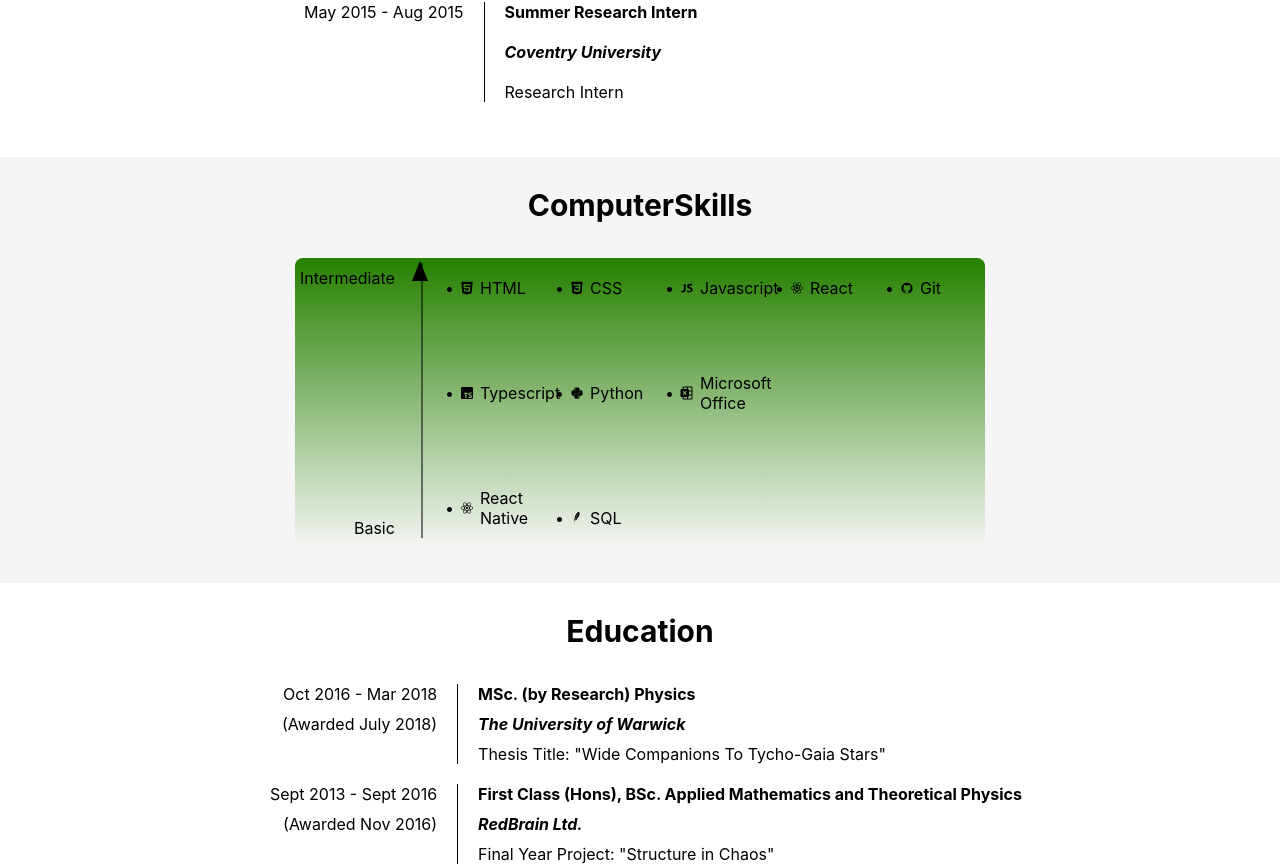
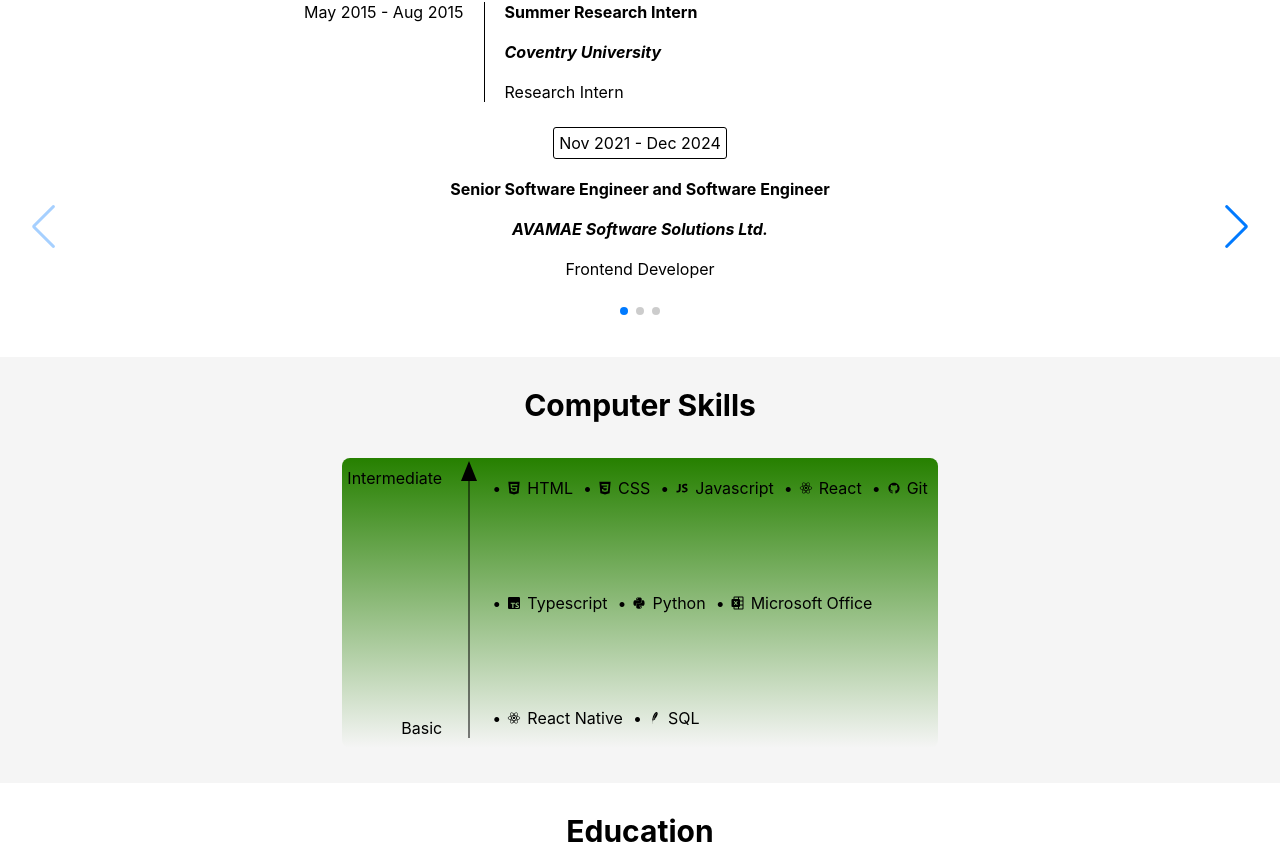
Before and after one commit to Conor07/cv-website, a React (Create React App) app: page / in a window 1280 px wide. Shown: the part 1260-2126 px from the top of the page. Built offline with nearby package versions, Linux system fonts and the light colour scheme.

Commit message:
Implemented carousel for employment page. Updated npm package vulnerabilities

```diff
--- a/package.json
+++ b/package.json
@@ -10,7 +10,8 @@
     "react-icons": "^5.4.0",
     "react-redux": "^9.2.0",
     "react-scripts": "5.0.1",
-    "sass": "^1.83.4"
+    "sass": "^1.83.4",
+    "swiper": "^11.2.1"
   },
   "scripts": {
     "start": "react-scripts start",
--- a/src/App.tsx
+++ b/src/App.tsx
@@ -1,6 +1,10 @@
 import "src/styles/main.scss";
 import "src/styles/pages.scss";
 import "src/styles/mediaQueries.scss";
+import "swiper/css";
+import "swiper/css/navigation";
+import "swiper/css/pagination";
+import "swiper/css/scrollbar";
 
 import React, { useEffect, useState } from "react";
 import { store } from "./app/store";
--- a/src/pages/ComputerSkills.tsx
+++ b/src/pages/ComputerSkills.tsx
@@ -53,7 +53,7 @@
       className={`${PageNames.ComputerSkillsPage} Page`}
       ref={ref}
     >
-      <div className="PageTitle">ComputerSkills</div>
+      <div className="PageTitle">Computer Skills</div>
 
       <div className="ComputerSkillsTable">
         <div className="ArrowColumn">
--- a/src/pages/Education.tsx
+++ b/src/pages/Education.tsx
@@ -68,7 +68,7 @@
             First Class (Hons), BSc. Applied Mathematics and Theoretical Physics
           </div>
 
-          <div className="University">RedBrain Ltd.</div>
+          <div className="University">Coventry University</div>
 
           <div className="Text">Final Year Project: "Structure in Chaos"</div>
         </div>
--- a/src/pages/Employment.tsx
+++ b/src/pages/Employment.tsx
@@ -7,6 +7,8 @@
   selectCurrentScreen,
   selectHeaderHeight,
 } from "src/reducers/navigation";
+import { Swiper, SwiperSlide } from "swiper/react";
+import { Navigation, Pagination, Scrollbar, A11y } from "swiper/modules";
 
 type EmploymentProps = {
   scrollPosition: number;
@@ -44,6 +46,8 @@
     >
       <div className="PageTitle">Employment</div>
 
+      {/* Table Version: */}
+
       <div className="EmploymentTable">
         <div className="EmploymentItem">
           <div className="Date">Nov 2021 - Dec 2024</div>
@@ -79,6 +83,61 @@
           <div className="Text">Research Intern</div>
         </div>
       </div>
+
+      {/* Carousel Version: */}
+
+      <Swiper
+        className="EmploymentCarousel"
+        modules={[Navigation, Pagination, A11y]}
+        // modules={[Navigation, Pagination, Scrollbar, A11y]}
+        spaceBetween={50}
+        slidesPerView={1}
+        navigation
+        pagination={{ clickable: true }}
+        // scrollbar={{ draggable: true }}
+        onSlideChange={() => console.log("slide change")}
+        onSwiper={(swiper) => console.log(swiper)}
+      >
+        <SwiperSlide>
+          <div className="EmploymentItem">
+            <div className="Date">Nov 2021 - Dec 2024</div>
+
+            <div className="Title">
+              Senior Software Engineer and Software Engineer
+            </div>
+
+            <div className="Company">AVAMAE Software Solutions Ltd.</div>
+
+            <div className="Text">Frontend Developer</div>
+          </div>
+        </SwiperSlide>
+
+        <SwiperSlide>
+          <div className="EmploymentItem">
+            <div className="Date">Apr 2018 - May 2020</div>
+
+            <div className="Title">
+              Mid Level Developer and Junior Developer in Machine Learning
+            </div>
+
+            <div className="Company">RedBrain Ltd.</div>
+
+            <div className="Text">Machine Learning Developer</div>
+          </div>
+        </SwiperSlide>
+
+        <SwiperSlide>
+          <div className="EmploymentItem">
+            <div className="Date">May 2015 - Aug 2015</div>
+
+            <div className="Title">Summer Research Intern</div>
+
+            <div className="Company">Coventry University</div>
+
+            <div className="Text">Research Intern</div>
+          </div>
+        </SwiperSlide>
+      </Swiper>
     </div>
   );
 };
--- a/src/styles/pages.scss
+++ b/src/styles/pages.scss
@@ -43,6 +43,41 @@
       .Text {
         grid-row: 3 / 4;
         grid-column: 2 / 3;
+      }
+    }
+  }
+
+  .EmploymentCarousel {
+    width: 100%;
+    height: 200px;
+
+    .EmploymentItem {
+      display: flex;
+      flex-direction: column;
+      gap: 20px;
+      align-items: center;
+
+      .Date {
+        text-align: center;
+        border: 1px solid black;
+        border-radius: 3px;
+        width: fit-content;
+        padding: 5px;
+      }
+
+      .Title {
+        text-align: center;
+        font-weight: bold;
+      }
+
+      .Company {
+        text-align: center;
+        font-weight: bold;
+        font-style: italic;
+      }
+
+      .Text {
+        text-align: center;
       }
     }
   }
@@ -112,7 +147,7 @@
         .ArrowHead {
           position: absolute;
           top: -2px;
-          left: 20px;
+          left: 22px;
           // left: 50%;
           // transform: translateX(-50%);
           display: inline-block;
@@ -154,9 +189,14 @@
       // box-shadow: rgba(38, 128, 0, 0.56) 10px -10px 40px 0px;
 
       .Row {
-        display: grid;
-        grid-template-columns: repeat(5, 100px);
+        // display: grid;
+        // grid-template-columns: repeat(5, 110px);
+        display: flex;
+        flex-direction: row;
+        flex-wrap: wrap;
         column-gap: 10px;
+        max-width: 100%;
+        padding-right: 10px;
 
         &.TopRow {
           align-items: flex-start;
```
Also changed, not shown: 1 other file (tests, documents, lock files or other folders).
